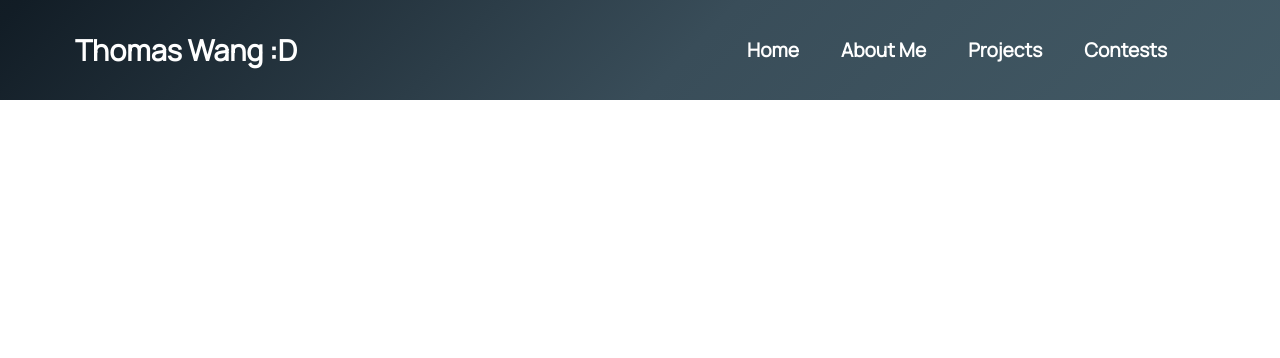
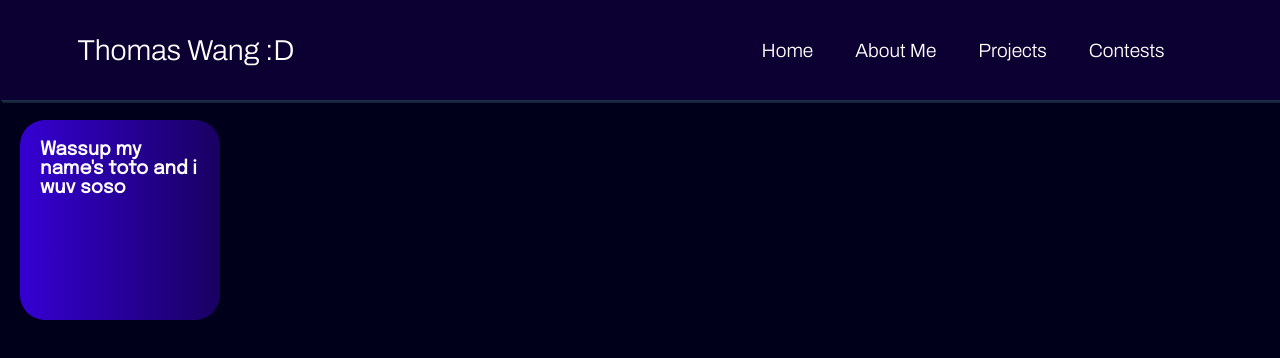
Before and after one commit to tmaswang03/Personal-Site, a React (Create React App) app: page / in a window 1280 px wide. Shown: the top 358 px of the page. Built offline with nearby package versions, Linux system fonts and the light colour scheme; the HTML template or start-up script is replaced by a standard one.

Commit message:
play4d around with stuff

```diff
--- a/package.json
+++ b/package.json
@@ -8,7 +8,7 @@
     "@testing-library/user-event": "^12.8.3",
     "react": "^17.0.2",
     "react-dom": "^17.0.2",
-    "react-scripts": "4.0.3",
+    "react-scripts": "^4.0.3",
     "web-vitals": "^1.1.2"
   },
   "scripts": {
--- a/public/index.html
+++ b/public/index.html
@@ -27,6 +27,8 @@
     <link rel="stylesheet" href="https://use.fontawesome.com/releases/v5.15.4/css/all.css" integrity="sha384-DyZ88mC6Up2uqS4h/KRgHuoeGwBcD4Ng9SiP4dIRy0EXTlnuz47vAwmeGwVChigm" crossorigin="anonymous">
     <link href="https://fonts.googleapis.com/css2?family=PT+Sans&display=swap" rel="stylesheet">
     <link href="https://fonts.googleapis.com/css2?family=Manrope&family=PT+Sans&display=swap" rel="stylesheet">
+    <link href="https://fonts.googleapis.com/css2?family=Epilogue&display=swap" rel="stylesheet">
+    <link href="https://fonts.googleapis.com/css2?family=Archivo:wght@300&display=swap" rel="stylesheet">
     <title>React App</title>
   </head>
   <body>
--- a/src/App.css
+++ b/src/App.css
@@ -2,7 +2,11 @@
   box-sizing: border-box;
   margin: 0;
   padding: 0;
-  font-family: 'Manrope', sans-serif;
+  font-family: 'Archivo', sans-serif;
+}
+
+body {
+  background-color: #00001a
 }
 
 /* =================================================================
--- a/src/App.js
+++ b/src/App.js
@@ -1,11 +1,13 @@
 import React from 'react';
 import Navbar from './components/Navbar/Navbar';
+import Textbox from './components/Textbox';
 import './App.css';
 
 function App() {
   return (
     <div className="App">
       <Navbar />
+      <Textbox />
     </div>
   );
 }
--- a/src/components/Navbar/Navbar.css
+++ b/src/components/Navbar/Navbar.css
@@ -12,14 +12,19 @@
 
 
 .NavbarItems {
-    background: linear-gradient(-45deg, #4D6873 0%, #394D59 25%, #121D26 38%, #0D0D0D 50%, #121D26 62%, #4D6873 75%, #4D6873 100%);
-    background-size:  400% 400%;
+    /* background: linear-gradient(-45deg, #3500D3 0%, #240090 12.5%, #190061 25%, #0C0032 38%, black 50%, black 62%, #190061 75%, #240090 88%, #3500D3 100%);
+    background-size:  400% 400%; */
+    background: #0C0032;
     height: 100px;
     display: flex;
     justify-content: center;
     align-items: center;
     font-size: 1.2rem;
-    animation: gradient 20s ease infinite;
+    /* animation: gradient 20s ease infinite; */
+    box-shadow:
+      1px 1px #1c2e4a,
+      2px 2px #192841,
+      3px 3px #152238;
 }
 
 .navbar-logo {
--- /dev/null
+++ b/src/components/Textbox.css
@@ -0,0 +1,14 @@
+.textbox {
+    background: -webkit-gradient(linear, left top, right top, from(#3500D3), to(#190061));
+    background: linear-gradient(to right, #3500D3, #190061);
+    border-radius: 25px;
+    height: 200px;
+    width: 200px;
+    margin: 20px;
+    padding: 20px;
+}
+
+.text {
+    color: #fff;
+    font-family: 'Epilogue', sans-serif;
+}
--- /dev/null
+++ b/src/components/Textbox.js
@@ -0,0 +1,11 @@
+import React from 'react'
+import './Textbox.css'
+const Textbox = () => {
+    return (
+        <div className = "textbox">
+            <h3 className = "text">Wassup my name's toto and i wuv soso</h3>
+        </div>
+    )
+}
+
+export default Textbox
```
